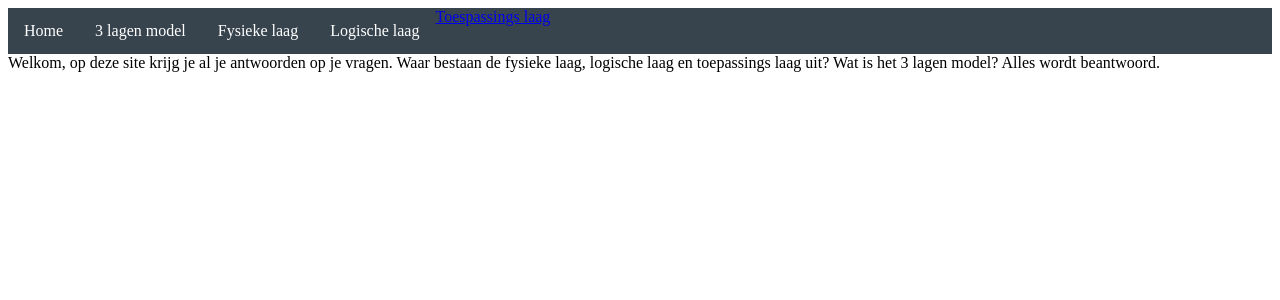
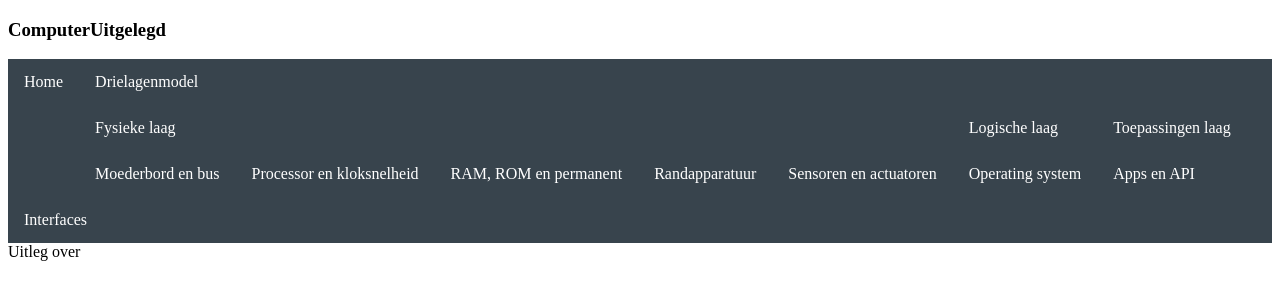
Before and after one commit to DonnyVlekke/DonnyVlekke.github.io, a plain HTML site: page index.html in a window 1280 px wide. Drawn offline with Linux system fonts and the light colour scheme.

Commit message:
update 13

```diff
--- a/index.html
+++ b/index.html
@@ -6,16 +6,49 @@
         <meta charset="utf-8">
         <link rel="stylesheet" href="opmaak.css">
  </head>
-<body>
-    <ul>
-        <li><a href="index.html">Home</a></li>
-        <li><a href="3lagenmodel.html">3 lagen model</a></li>
-        <li><a href="fysiekelaag.html">Fysieke laag</a></li
-        <li><a href="toepassingslaag.html">Toespassings laag</a></li>
-        <li><a href="logischelaag.html">Logische laag</a></li>
-    </ul>
-    Welkom, op deze site krijg je al je antwoorden op je vragen. Waar bestaan de fysieke laag, logische laag en toepassings laag uit?
-    Wat is het 3 lagen model? Alles wordt beantwoord.
+ <body>
+    <div class="menu-bar">
+        <h3 class="logo">Computer<span>Uitgelegd</span></h3>
+        <ul>
+          <li><a href="/index.html">Home</a></li>
+          <li><a href="/html/drielagenmodel.html">Drielagenmodel <i class="fas fa-caret-down"></i></a>
 
-</body>
-</html>
+              <div class="dropdown-menu">
+                  <ul>
+                    <li><a href="/html/fysiekelaag.html">Fysieke laag <i class="fas fa-caret-right"></i></a>
+
+                        <div class="dropdown-menu-1">
+                          <ul>
+                            <li><a href="/html/moederbord en bus.html">Moederbord en bus</a></li>
+                            <li><a href="/html/processor en kloksnelheid.html">Processor en kloksnelheid</a></li>
+                            <li><a href="/html/RAM, ROM en permanent.html">RAM, ROM en permanent</a></li>
+                            <li><a href="/html/Randapparatuur.html">Randapparatuur</a></li>
+                            <li><a href="/html/sensoren en actuatoren.html">Sensoren en actuatoren</a></li>
+                          </ul>
+                        </div>
+                      </li>
+                    <li><a href="/html/logischelaag.html">Logische laag<i class="fas fa-caret-right"></i></a>
+
+                      <div class="dropdown-menu-1">
+                        <ul>
+                          <li><a href="/html/Operating system.html">Operating system</a></li>
+                        </ul>
+                    </div>
+                    </li>
+                    <li><a href="/html/toepassingenlaag.html">Toepassingen laag<i class="fas fa-caret-right"></i></a>
+
+                        <div class="dropdown-menu-1">
+                            <ul>
+                              <li><a href="/html/Apps en API.html">Apps en API</a></li>
+                            </ul>
+                          </div>
+                        </li>
+                  </ul>
+                </div>
+          </li>
+          <li><a href="/html/Interfaces.html">Interfaces</a>
+          </li>
+        </ul>
+      </div>
+    Uitleg over
+    </body>
```
